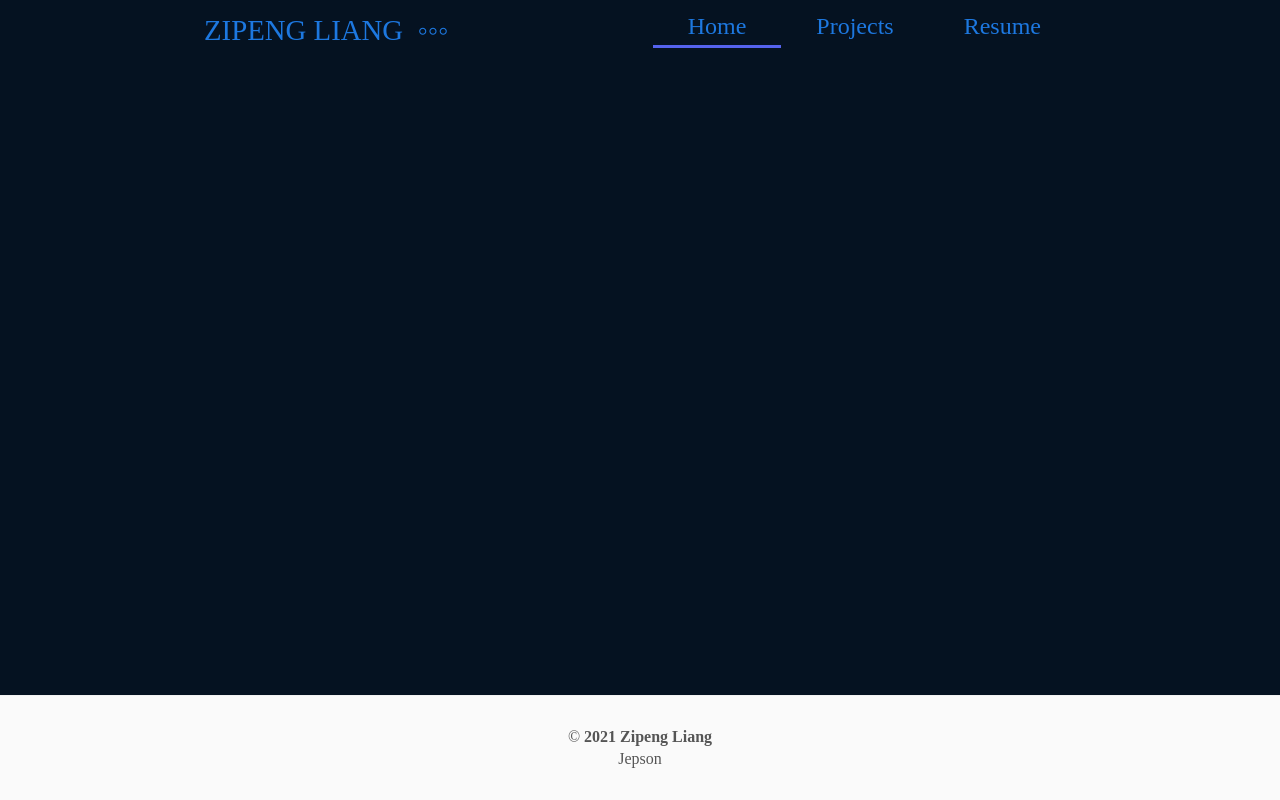
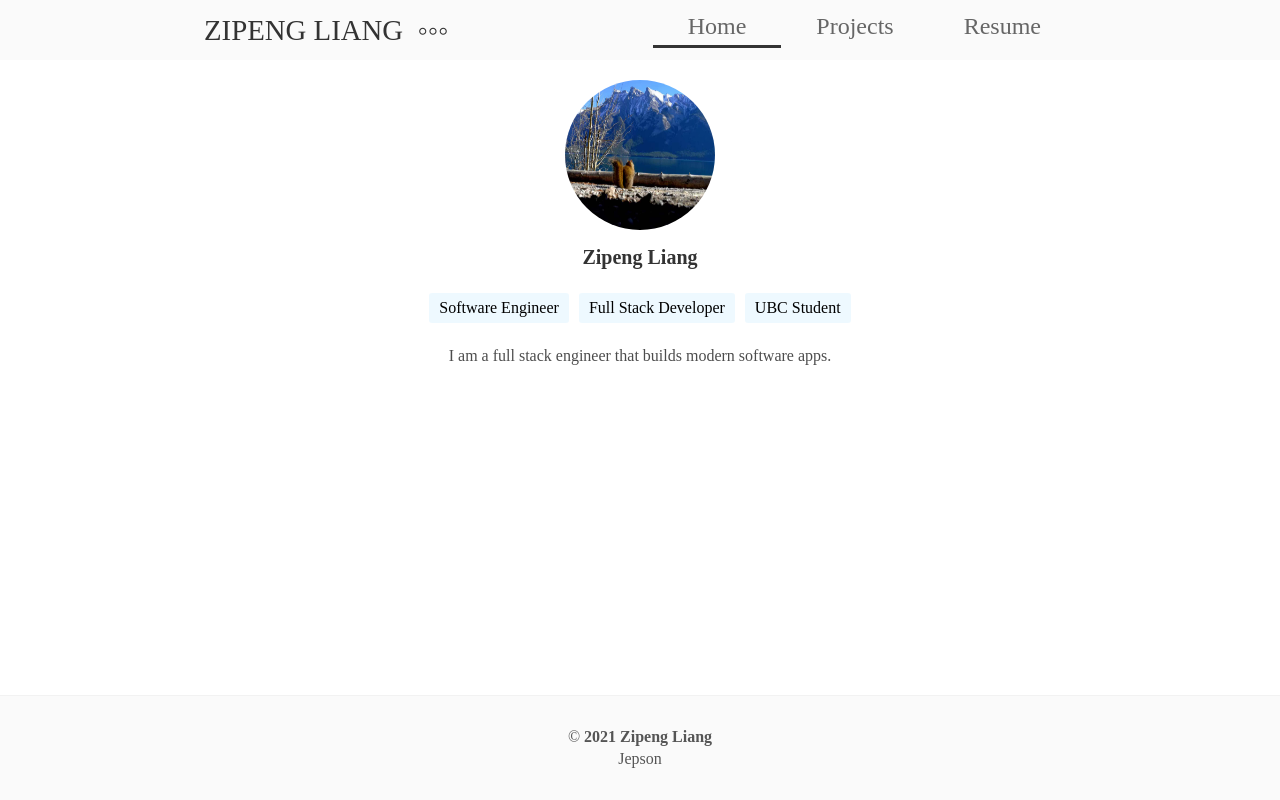
Before and after one commit to zipengliang21/my-site, a React app: page /#/ in a window 1280 px wide. Built offline with nearby package versions, Linux system fonts and the light colour scheme.

Commit message:
Intro in Home Page

```diff
--- a/config/webpack.config.js
+++ b/config/webpack.config.js
@@ -384,6 +384,7 @@ module.exports = function (webpackEnv) {
               options: {
                 limit: imageInlineSizeLimit,
                 name: 'static/media/[name].[hash:8].[ext]',
+                esModule: false,
               },
             },
             // Process application JS with Babel.
--- a/src/App.tsx
+++ b/src/App.tsx
@@ -1,28 +1,27 @@
 import React from "react";
 import {
    HashRouter as Router,
-   Switch,
-   Route,
-   NavLink
+   NavLink, Route, Switch
 } from "react-router-dom";
+import styled from "styled-components";
 import Home from "./views/Home";
 import NoMatch from "./views/NoMatch";
-import styled from "styled-components";
 
 const AppWrapper = styled.div`
-  background: #051221;
-  color: #FFFFFF;
+  //background: #051221;
+  //color: #FFFFFF;
   display: flex;
   min-height: 100vh;
   flex-direction: column;
 `;
 
 const HeaderWrapper = styled.header`
+  background-color: rgb(250, 250, 250);
   height: 60px;
   .selected{
-      color: #1D78E0!important;
+      color: #333!important;
       padding-bottom: 5px;
-      border-bottom: 3px solid #5563EE;
+      border-bottom: 3px solid #333;
     }
   .box{
       width: 70%;
@@ -38,7 +37,7 @@ const HeaderWrapper = styled.header`
       .boxLeft{
             text-transform: uppercase;
         font-size: 1.8em;
-        color: #1D78E0;
+        color: rgb(51, 51, 51);
       }
       .boxLeft::after {
         content: "◦◦◦";
@@ -50,7 +49,7 @@ const HeaderWrapper = styled.header`
         p{
           margin: 0px 35px;
           font-size: 1.5em;
-          color: #1D78E0;
+          color: rgb(102, 102, 102);
         }
       }
    div{
@@ -97,6 +96,18 @@ function App() {
              </div>
           </HeaderWrapper>
           <ContentWrapper>
+                <Switch>
+                   <Route exact path="/">
+                      <Home/>
+                   </Route>
+                   <Route exact path="/projects">
+                   </Route>
+                   <Route exact path="/resume">
+                   </Route>
+                   <Route path="*">
+                      <NoMatch/>
+                   </Route>
+                </Switch>
           </ContentWrapper>
           <Footer>
              <p>© <b>2021 Zipeng Liang</b></p>
--- a/src/index.tsx
+++ b/src/index.tsx
@@ -3,24 +3,12 @@ import ReactDOM from 'react-dom';
 import './index.scss';
 import App from './App';
 import reportWebVitals from './reportWebVitals';
-import {HashRouter as Router, Route, Switch} from "react-router-dom";
 import Home from "./views/Home";
 import NoMatch from "./views/NoMatch";
+import {HashRouter as Router} from "react-router-dom";
 
 ReactDOM.render(
     <Router>
-       <Switch>
-          <Route exact path="/">
-             <Home/>
-          </Route>
-          <Route exact path="/projects">
-          </Route>
-          <Route exact path="/resume">
-          </Route>
-          <Route path="*">
-             <NoMatch/>
-          </Route>
-       </Switch>
        <App />
     </Router>,
   document.getElementById('root')
--- a/src/views/Home.tsx
+++ b/src/views/Home.tsx
@@ -1,11 +1,55 @@
 import React from "react";
+import styled from "styled-components";
+const avatar = require("../assets/avatar.jpg")
 
-
-
+const HomeWrapper = styled.div`
+    flex: 1;
+    width: 70%;
+    margin: 0px auto;
+    .brief{
+       text-align: center;
+       h2{
+         padding: 12px 0px;
+         font-size: 20px;
+       }
+       img{
+          width: 150px;
+          height: 150px;
+          border-radius: 120px;
+          margin-top: 20px;
+       }
+       ul{
+        display: flex;
+        justify-content: center;
+         li{
+            padding: 6px 10px;
+            background: rgba(87, 199, 255, 0.1);
+            margin: 12px 5px;
+            border-radius: 3px;
+         }
+       }
+       p{
+        padding: 12px 0px;
+        color: rgba(0, 0, 0, 0.7);
+      }
+`;
 
 function Home() {
   return (
-    <div></div>
+    <HomeWrapper>
+      <section className="brief">
+        <img src={avatar} alt={"hello"} width="500px"/>
+        <h2>Zipeng Liang</h2>
+        <ul>
+          <li>Software Engineer</li>
+          <li>Full Stack Developer</li>
+          <li>UBC Student</li>
+        </ul>
+        <p>I am a full stack engineer that builds modern software apps.</p>
+        {/*<div>Github</div>*/}
+        {/*<div>LinkedIn</div>*/}
+      </section>
+    </HomeWrapper>
   );
 }
 
```
Also changed, not shown: src/assets/avatar.jpg (added).
